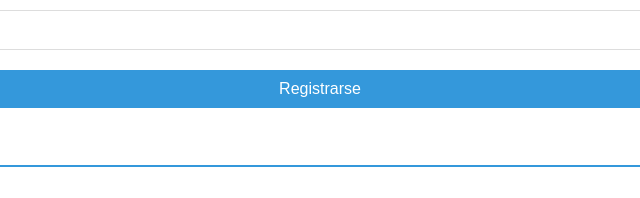
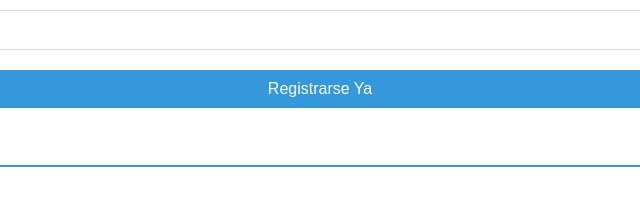
Before and after one commit to furichies/getafe-bus, a plain HTML site: page frontend/index.html in a window 1280 px wide. Shown: the part 244-442 px from the top of the page, 320-960 px from the left. Drawn offline with Linux system fonts and the light colour scheme.

Commit message:
Update index.html

```diff
--- a/frontend/index.html
+++ b/frontend/index.html
@@ -10,7 +10,7 @@
         <input type="text" id="nombre" placeholder="Nombre">
         <input type="text" id="dni" placeholder="DNI">
         <input type="email" id="email" placeholder="Email">
-        <button onclick="registrarUsuario()">Registrarse</button>
+        <button onclick="registrarUsuario()">Registrarse Ya</button>
 
         <h2>Login</h2>
         <input type="text" id="login-dni" placeholder="DNI">
```
